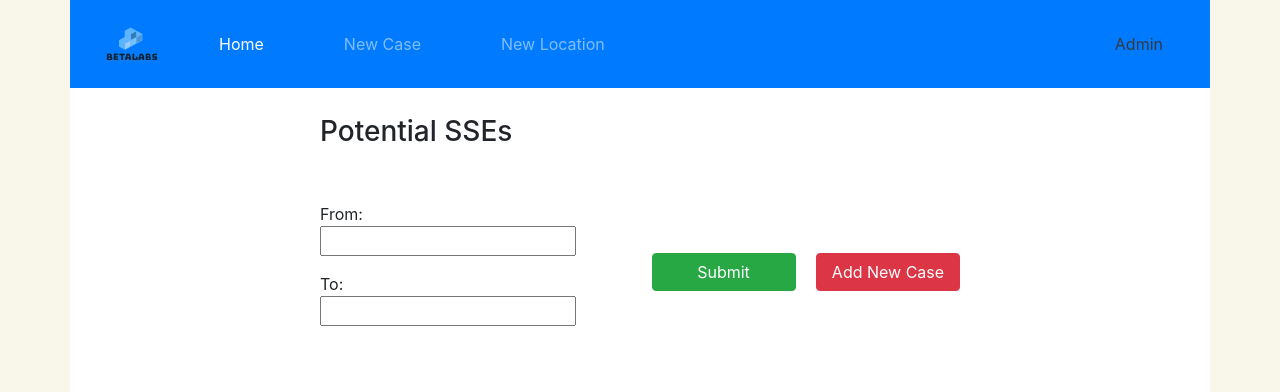
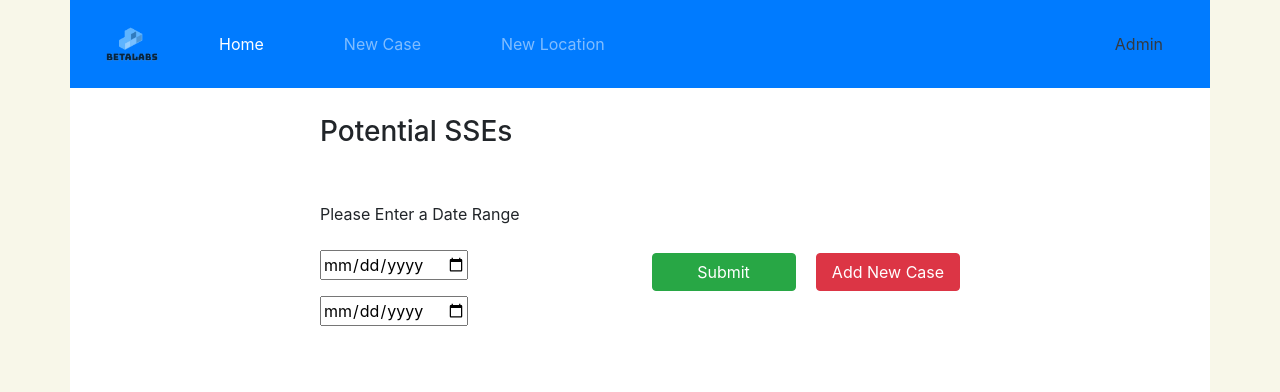
Before and after one commit to santiago-mooser/COMP3297, a Django app: page / in a window 1280 px wide. Shown: the top 392 px of the page. Run offline with Django 3.2, Linux system fonts and the light colour scheme; data that the repository does not hold is empty; some libraries are stand-ins or nearby versions.

Commit message:
added calendar datepicker for home page

```diff
--- a/sse_finder/forms.py
+++ b/sse_finder/forms.py
@@ -4,9 +4,12 @@ from django import forms
 
 from .models import *
 
+class DateInput(forms.DateInput):
+    input_type = 'date'
 
 class Homepage(forms.Form):
-    date_range = forms.DateField(label = '')
+    date_from_range = forms.DateTimeField(label = '', widget=DateInput)
+    date_to_range = forms.DateTimeField(label = '', widget=DateInput)
 
 
 class New_location(forms.Form):
--- a/sse_finder/views.py
+++ b/sse_finder/views.py
@@ -10,6 +10,14 @@ from .models import Location
 
 def homepage(request):
     # First, like always, load the HTML template with no context
+
+    if request.method == 'POST':
+
+        form = Homepage(request.POST)
+
+        if form.is_valid():
+            print(form.cleaned_data)
+
     template = loader.get_template('pages/home.html')
     context = {}
     form = Homepage()
@@ -21,7 +29,7 @@ def homepage(request):
         location.cases = 10
 
     context.update({'locations': locations})
-    # print(context['locations'])
+
     return HttpResponse(template.render(context, request))
 
 def add_location(request):
--- a/templates/base.html
+++ b/templates/base.html
@@ -9,6 +9,7 @@
     <meta name="viewport" content="width=device-width, initial-scale=1.0">
 
     <link rel="stylesheet" href="{% static 'sse_finder/css/style.css' %}">
+
     {% block css %}{% endblock %}
     {# Load the tag library #}
     {% load bootstrap4 %}
--- a/templates/pages/home.html
+++ b/templates/pages/home.html
@@ -20,18 +20,27 @@
     </div>
 
     <div class="date-container">
-        <div class="date-form">
-            <div class="dates">
-                From: {{ form.as_p }}
-                To: {{ form.as_p }}
+
+        <form method="POST" action="/">
+            {% csrf_token %}
+
+            <div class="date-form">
+
+                <div class="dates">
+                    Please Enter a Date Range <br><br> {{ form.as_p }}
+                </div>
+
+                <div class="buttons">
+                    <button type="submit" class="btn btn-success button submit">Submit</button>
+                    <button class="btn btn-danger button">Add New Case</button>
+                </div>
+
             </div>
-            <div class="buttons">
-                <button class="btn btn-success button submit">Submit</button>
-                <button class="btn btn-danger button">Add New Case</button>
-            </div>
-        </div>
+
+        </form>
 
     </div>
+
 
     <div class="table-container">
         <div class="table-inner">
@@ -63,5 +72,12 @@
         </div>
     </div>
 
+    <script>
+        $(function () {
+          $("#id_date").datepicker({
+            format:'dd/mm/yyyy',
+          });
+        });
+      </script>
 
 {% endblock %}
```
Also changed, not shown: sse_finder/migrations/0001_initial.py.
